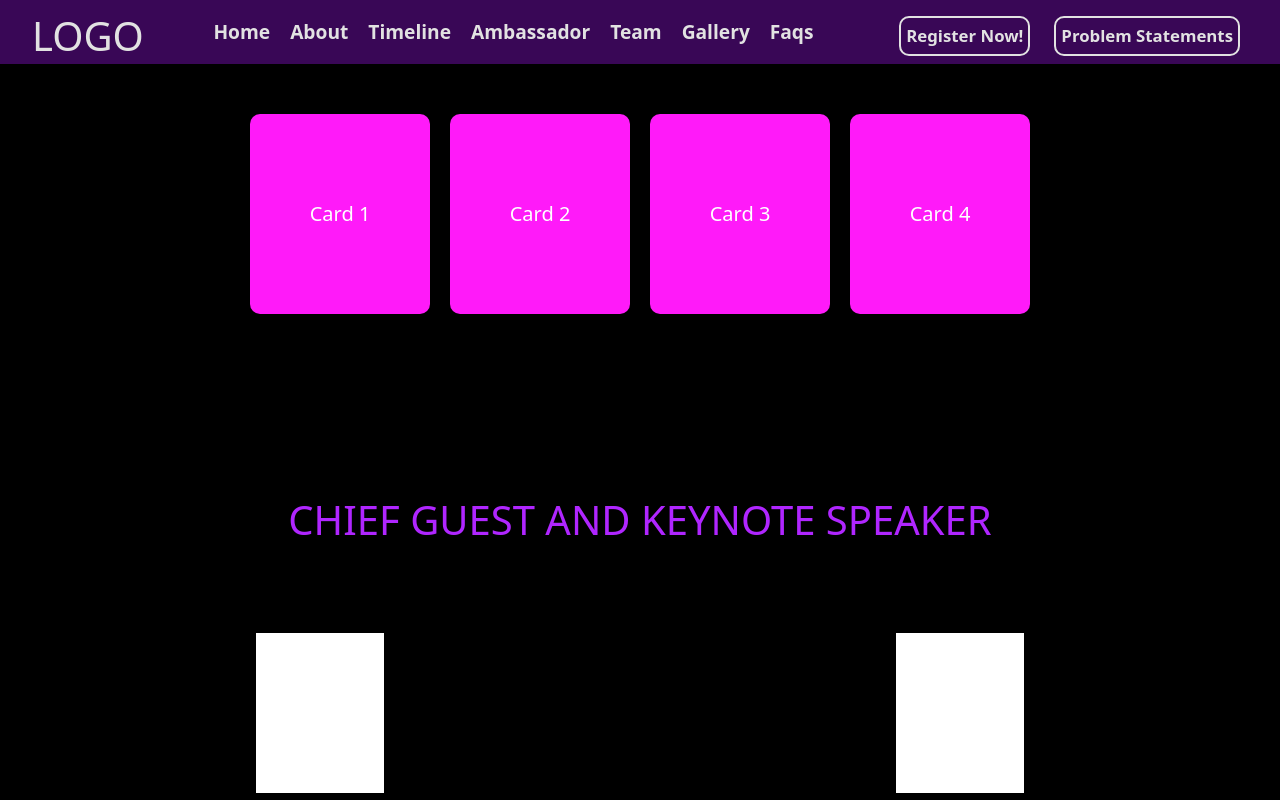
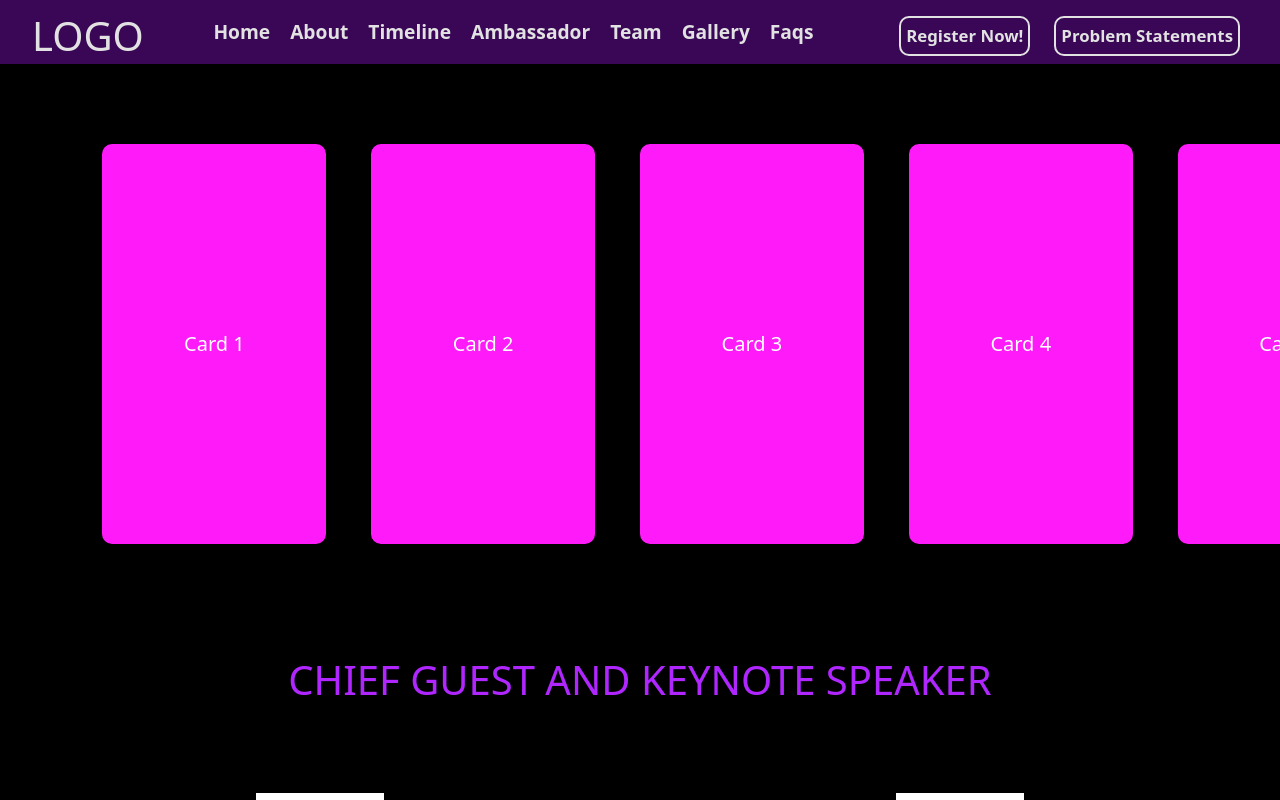
Before and after one commit to pinkelephant4/iic-website, a React (Vite) app: page / in a window 1280 px wide. Shown: the top 800 px of the page. Built offline with nearby package versions, Linux system fonts and the light colour scheme; a web font is replaced by a local one.

Commit message:
changed caraousel

```diff
--- a/src/components/Carousel.jsx
+++ b/src/components/Carousel.jsx
@@ -11,24 +11,29 @@ const Carousel = () => {
   const handleScroll = (e) => {
     e.preventDefault();
     const maxScrollLeft = carouselRef.current.scrollWidth - carouselRef.current.clientWidth;
+    const scrollLeft = carouselRef.current.scrollLeft;
 
     // Scroll horizontally based on vertical scroll
-    if (carouselRef.current.scrollLeft + e.deltaY <= maxScrollLeft) {
-      carouselRef.current.scrollLeft += e.deltaY * 1.5; // Adjust sensitivity for smoother trackpad and mouse scroll
-      setIsScrollable(false); // Prevent page scrolling while carousel is active
-      setHasReachedEnd(false); // Reset end reach state
+    if (scrollLeft + e.deltaY <= maxScrollLeft) {
+      carouselRef.current.scrollLeft += e.deltaY * 5; // Adjust sensitivity
+      setIsScrollable(false); // Prevent vertical scroll
+      setHasReachedEnd(false); // Reset end state
     }
 
-    // Check if the carousel has reached the end
-    if (carouselRef.current.scrollLeft >= maxScrollLeft) {
-      setIsScrollable(true);
+    // Detect if last card is fully visible
+    const lastCard = carouselRef.current.lastChild;
+    const lastCardRight = lastCard.getBoundingClientRect().right;
+    const carouselRight = carouselRef.current.getBoundingClientRect().right;
+
+    if (lastCardRight <= carouselRight) {
+      setIsScrollable(true); // Enable vertical scroll
       setHasReachedEnd(true);
     } else {
-      setIsScrollable(false);
+      setIsScrollable(false); // Disable vertical scroll until end
     }
   };
 
-  // Function to scroll the page down automatically after reaching the end of the carousel
+  // Function to scroll the page down after reaching the end of the carousel
   const scrollToEnd = () => {
     if (hasReachedEnd) {
       window.scrollTo({
@@ -51,7 +56,7 @@ const Carousel = () => {
 
     carousel.addEventListener('wheel', onWheel, { passive: false });
 
-    // Prevent body from scrolling when carousel is active
+    // Disable page scroll while carousel is active
     document.body.style.overflowY = isScrollable ? 'auto' : 'hidden';
 
     // Trigger scroll down animation when reaching the end
--- a/src/styles/Carousel.css
+++ b/src/styles/Carousel.css
@@ -2,8 +2,8 @@
     display: flex;
     justify-content: center;
     align-items: center;
-    height: 50vh;
-    padding: 20px 0;
+    height: 70vh;
+    /* padding: 20px 0;  */
     background-color: black;
   }
 
@@ -12,11 +12,12 @@
     overflow-x: auto;
     scroll-behavior: smooth;
     width: 100vw;
-    max-width: 800px;
-    height: 300px;
+    /* max-width: 800px; */
+    height: 100%;
     scrollbar-width: none;
     -ms-overflow-style: none;
     margin: 0 auto;
+    padding: 10vh;
   }
 
   .carousel-container::-webkit-scrollbar {
@@ -26,8 +27,10 @@
   .carousel-card {
     min-width: 180px;
     flex: 0 0 auto;
-    height: 200px;
-    margin: 0 10px;
+    height: 100%;
+    width: 20%;
+    /* margin: 0 10px; */
+    margin: 0 2%;
     background-color: #FF1AF9;
     display: flex;
     align-items: center;
@@ -41,6 +44,7 @@
   .carousel-card:hover {
     transform: scale(1.05);
   }
- .carousel-card:nth-child(8){
+
+ /* .carousel-card:nth-child(8){
     margin-right: 5vw;
- }
+ }   */
```
